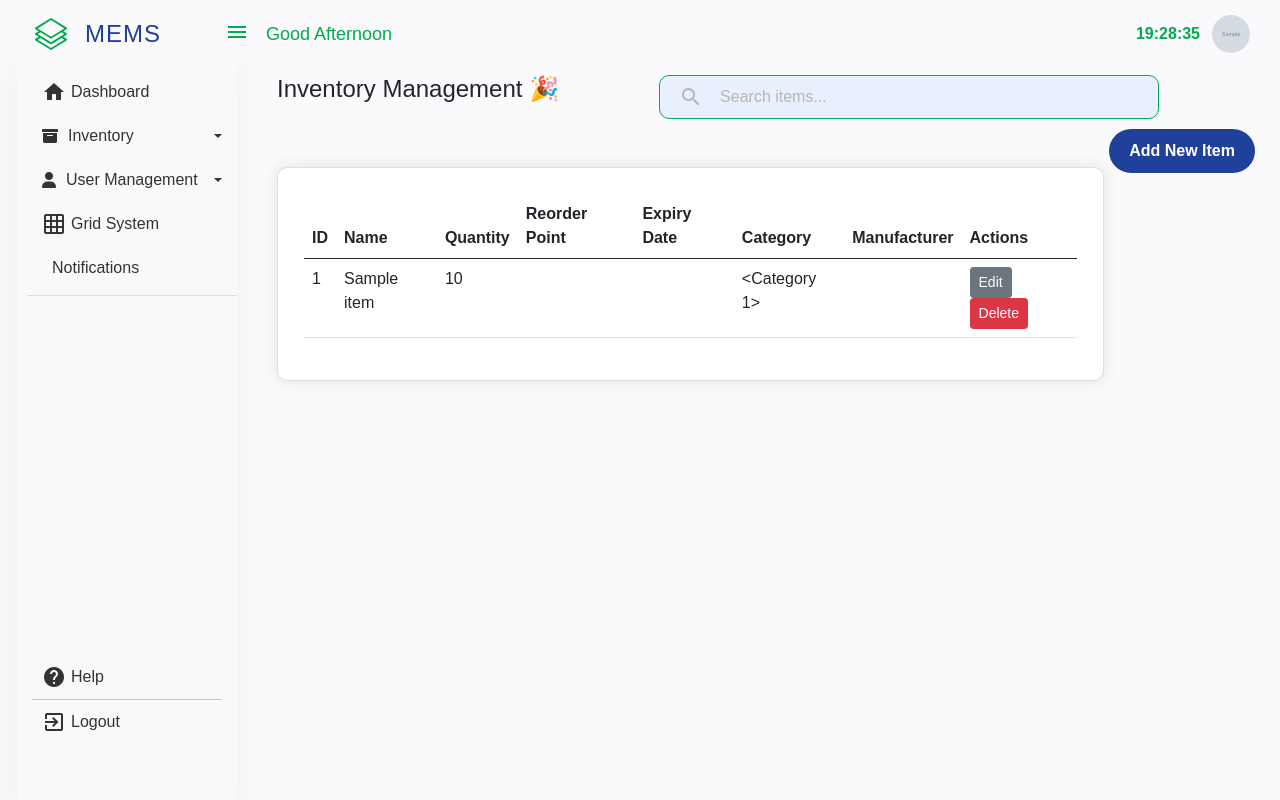
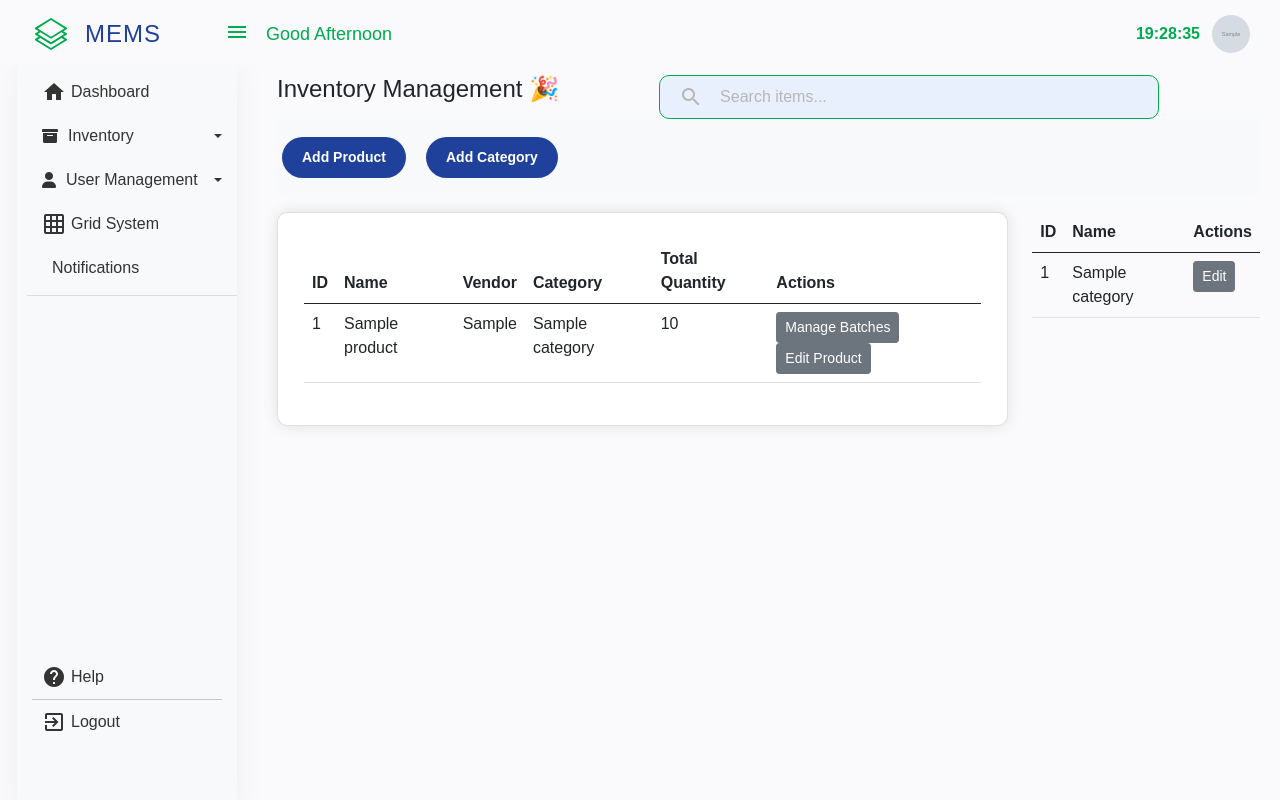
Before and after one commit to epythonlab/mems, a Flask app: page /inventory in a window 1280 px wide. Run offline with Flask 3, Linux system fonts and the light colour scheme; a user stored in the database is signed in; tables that the repository leaves empty hold one stand-in row (values such as "Sample post"); grey boxes marked "Sample" are stand-in pictures; parts of the project's set-up code (start-up, migrations or seed data) failed here and were passed over; some libraries are stand-ins or nearby versions.

Commit message:
inventory mngt updated

```diff
--- a/app/routes/inventory_routes.py
+++ b/app/routes/inventory_routes.py
@@ -1,6 +1,6 @@
-from flask import request, render_template, url_for, redirect, flash
+from flask import request, render_template, url_for, redirect, flash, jsonify
 from flask_security import login_required
-from app.models.inventory import InventoryItem
+from app.models.inventory import Product, Batch, Category
 from . import inventory_bp
 from datetime import datetime
 from app import db
@@ -8,56 +8,121 @@ from app import db
 @inventory_bp.route('/inventory')
 @login_required
 def inventory_list():
-    inventory = InventoryItem.query.all()
-    return render_template('inventory/inventory.html', inventory=inventory)
+    categories = Category.query.all()
+    products = Product.query.all()
+    return render_template('inventory/inventory.html', products=products, categories=categories)
 
-@inventory_bp.route('/addInventoryItem', methods=['GET', 'POST'])
+@inventory_bp.route('/add_product', methods=['GET', 'POST'])
 @login_required
-def add_inventory_item():
+def add_product():
     if request.method == 'POST':
-        try:
-            new_item = InventoryItem(
-                name=request.form['name'],
-                quantity=int(request.form['quantity']),
-                reorder_point=int(request.form['reorder_point']),
-                expiry_date=datetime.strptime(request.form['expiry_date'], '%Y-%m-%d'),
-                category=request.form['category'],
-                manufacturer=request.form['manufacturer']
-            )
-            db.session.add(new_item)
-            db.session.commit()
-            flash('Item added successfully!', 'success')
-            return redirect(url_for('inventory_bp.inventory_list'))
-        except Exception as e:
-            flash('Failed to add item: ' + str(e), 'error')
-            return redirect(url_for('inventory_bp.add_inventory_item'))
-    return render_template('inventory/add_item.html')
+        name = request.form['name']
+        category_id = request.form['category_id']
+        vendor = request.form['vendor']
 
-@inventory_bp.route('/updateInventoryItem', methods=['POST'])
+        product = Product(name=name, category_id=category_id, vendor=vendor)
+        db.session.add(product)
+        db.session.commit()
+
+        return redirect(url_for('inventory_bp.inventory_list'))
+
+    categories = Category.query.all()
+    return render_template('inventory/add_product.html', categories=categories)
+
+@inventory_bp.route('/manage_batch/<int:product_id>', methods=['GET', 'POST'])
 @login_required
-def update_inventory_item():
+def manage_batch(product_id):
+
+    product = Product.query.get_or_404(product_id)
+
     if request.method == 'POST':
-        try:
-            item_id = request.form['item_id']
-            item = InventoryItem.query.get_or_404(item_id)
-            item.name = request.form['name']
-            item.quantity = int(request.form['quantity'])
-            item.reorder_point = int(request.form['reorder_point'])
-            item.expiry_date = datetime.strptime(request.form['expiry_date'], '%Y-%m-%d')
-            item.category = request.form['category']
-            item.manufacturer = request.form['manufacturer']
-            db.session.commit()
-            flash('Item updated successfully!', 'success')
-            return redirect(url_for('inventory_bp.inventory_list'))
-        except Exception as e:
-            flash('Failed to update item: ' + str(e), 'error')
-            return redirect(url_for('inventory_bp.inventory_list'))
+        batch_number = request.form['batchNumber']
+        expiration_date = request.form['expirationDate']
+        quantity = request.form['quantity']
 
-@inventory_bp.route('/deleteInventoryItem/<int:item_id>', methods=['POST'])
+        # Check if batch already exists for the product
+        existing_batch = Batch.query.filter_by(product_id=product_id, batch_number=batch_number).first()
+
+        # Check if the batch number is already associated with another product
+        batch_associated_with_another_product = Batch.query.filter_by(batch_number=batch_number).filter(Batch.product_id != product_id).first()
+
+        if batch_associated_with_another_product:
+            flash(f'Batch number "{batch_number}" is already associated with another product', 'danger')
+            return redirect(url_for("inventory_bp.inventory_list"))
+
+        if existing_batch:
+            # Update existing batch
+            existing_batch.expiration_date = expiration_date
+            existing_batch.quantity = quantity
+            existing_batch.updated_at = datetime.utcnow()
+            flash_msg = f'Batch updated successfully to {product.name}'
+        else:
+            # Add new batch
+            new_batch = Batch(batch_number=batch_number,
+                              expiration_date=expiration_date,
+                              quantity=quantity,
+                              product_id=product_id,
+                              created_at = datetime.utcnow())
+            db.session.add(new_batch)
+            flash_msg = f'Batch added successfully to {product.name}'
+
+        # update stock level of the product based on batch and quantity
+        product.update_stock()
+        db.session.commit()
+        flash(flash_msg, 'success')
+
+    return redirect(url_for("inventory_bp.inventory_list"))
+
+@inventory_bp.route('/manage_batches/<product_id>', methods=['GET', 'POST'])
+@login_required
+def manage_batches(product_id):
+    product = Product.query.get_or_404(product_id)
+    if request.method == 'POST':
+        # Logic to manage batches (e.g., update batch details)
+        return redirect(url_for('inventory_bp.manage_batches', product_id=product_id))
+    return render_template('inventory/manage_batches.html', product=product)
+
+@inventory_bp.route('/add_category', methods=['GET', 'POST'])
+@login_required
+def add_category():
+    if request.method == 'POST':
+        category_names = request.form.getlist('name[]')
+        for name in category_names:
+            if name:  # Ensure the name is not empty
+                category = Category(name=name)
+                db.session.add(category)
+        db.session.commit()
+        flash("Categories added successfully.", 'success')
+        return redirect(url_for('inventory_bp.inventory_list'))
+
+    return render_template('inventory/add_category.html')
+
+@inventory_bp.route('/update_product/<int:product_id>', methods=['POST'])
+@login_required
+def update_product(product_id):
+    product = Product.query.get_or_404(product_id)
+
+    product.name = request.form['name']
+    product.category_id = request.form['category_id']
+    product.vendor = request.form['vendor']
+
+    # You can add more fields to update if needed
+
+    try:
+        db.session.commit()
+        flash('Product updated successfully', 'success')
+    except Exception as e:
+        db.session.rollback()
+        flash(f'Error updating product: {str(e)}', 'danger')
+
+    return redirect(url_for('inventory_bp.inventory_list'))
+
+
+@inventory_bp.route('/deleteProduct/<int:item_id>', methods=['POST'])
 @login_required
 def delete_inventory_item(item_id):
     try:
-        item = InventoryItem.query.get_or_404(item_id)
+        item = Product.query.get_or_404(item_id)
         db.session.delete(item)
         db.session.commit()
         flash('Item deleted successfully!', 'success')
@@ -68,10 +133,11 @@ def delete_inventory_item(item_id):
 @inventory_bp.route('/add_modal')
 @login_required
 def add_modal():
-    return render_template('inventory/add_item.html')
+    return render_template('inventory/add_product.html')
 
-@inventory_bp.route('/edit_modal/<item_id>')
+@inventory_bp.route('/edit_product/<product_id>')
 @login_required
-def edit_modal(item_id):
-    item = InventoryItem.query.get_or_404(item_id)
-    return render_template('inventory/edit_item.html', item=item)
+def edit_product(product_id):
+    categories = Category.query.all()
+    product = Product.query.get_or_404(product_id)
+    return render_template('inventory/edit_product.html', product=product, categories = categories)
--- a/app/templates/inventory/inventory.html
+++ b/app/templates/inventory/inventory.html
@@ -23,6 +23,7 @@
                     </form>
                 </div>
             </div>
+            {% include 'inventory/tab.html'%}
 
             <!-- Add a flash message that displays a wrong old password message -->
             {% with messages = get_flashed_messages(with_categories=true) %}
@@ -35,39 +36,67 @@
                     {% endfor %}
                 {% endif %}
             {% endwith %}
-            <div class="mb-5 float-left">
+            <!-- <div class="mb-5 float-left">
                 <button class="btn btn-primary button-hover mb-3" onclick="openModal('addModal', 'add')">Add New Item</button>
-            </div>
-            <div class="card custom-card-border table-responsive mt-3">
-                <div class="card-body">
+            </div> -->
+            <div class="row">
+                <div class="col-md-9">
+                    <div class="card custom-card-border table-responsive mt-3">
+                        <div class="card-body">
+                            <table class="table table-hover">
+                                <thead>
+                                    <tr>
+                                        <th>ID</th>
+                                        <th>Name</th>
+                                        <th>Vendor</th>
+                                        <th>Category</th>
+                                        <!-- <th>Expiry Date</th> -->
+                                        <th>Total Quantity</th>
+                                        <th>Actions</th>
+                                    </tr>
+                                </thead>
+                                <tbody>
+                                    {% for product in products %}
+                                    <tr>
+                                        <td>{{ product.id }}</td>
+                                        <td>{{ product.name }}</td>
+                                        <td>{{ product.vendor }}</td>
+                                        <td>{{ product.category.name }}</td>
+                                        <td>{{ product.stock }}</td>
+                                        <td>
+                                            <button class="btn btn-secondary btn-sm"
+                                            onclick="openModal('editModal', 'edit', '{{ product.id }}')">Manage Batches</button>
+                                            <button class="btn btn-secondary btn-sm" onclick="openModal('editProductModal', 'product', '{{ product.id }}')">Edit Product</button>
+                                           <!--- <form action="{{ url_for('inventory_bp.delete_inventory_item', item_id=product.id) }}" method="post" style="display:inline;">
+                                                <button type="submit" class="btn btn-danger btn-sm"  onclick="confirmDelete({{ product.id }})">Delete</button>
+                                            </form> -->
+                                        </td>
+                                    </tr>
+                                    {% endfor %}
+                                </tbody>
+                            </table>
+                        </div>
+                    </div>
+                </div>
+                <div class="col-md-3 mt-3">
                     <table class="table table-hover">
                         <thead>
                             <tr>
                                 <th>ID</th>
                                 <th>Name</th>
-                                <th>Quantity</th>
-                                <th>Reorder Point</th>
-                                <th>Expiry Date</th>
-                                <th>Category</th>
-                                <th>Manufacturer</th>
                                 <th>Actions</th>
                             </tr>
                         </thead>
                         <tbody>
-                            {% for item in inventory %}
+                            {% for category in categories %}
                             <tr>
-                                <td>{{ item.id }}</td>
-                                <td>{{ item.name }}</td>
-                                <td>{{ item.quantity }}</td>
-                                <td>{{ item.reorder_point }}</td>
-                                <td>{{ item.expiry_date }}</td>
-                                <td>{{ item.category }}</td>
-                                <td>{{ item.manufacturer }}</td>
+                                <td>{{ category.id }}</td>
+                                <td>{{ category.name }}</td>
+
                                 <td>
-                                    <button class="btn btn-secondary btn-sm" onclick="openModal('editModal', 'edit', '{{ item.id }}')">Edit</button>
-                                    <form action="{{ url_for('inventory_bp.delete_inventory_item', item_id=item.id) }}" method="post" style="display:inline;">
-                                        <button type="submit" class="btn btn-danger btn-sm"  onclick="confirmDelete({{ item.id }})">Delete</button>
-                                    </form>
+
+                                    <button class="btn btn-secondary btn-sm" onclick="openModal('editProductModal', 'category', '{{ category.id }}')">Edit</button>
+
                                 </td>
                             </tr>
                             {% endfor %}
@@ -75,17 +104,18 @@
                     </table>
                 </div>
             </div>
+
         </div>
     </div>
 </div>
 
 <!-- Add Item Modal -->
-<div id="addModal" class="modal">
+<div id="addProductModal" class="modal">
     <div class="modal-dialog">
         <div class="modal-content">
             <div class="modal-header">
-                <h5 class="modal-title">Add New Item</h5>
-                <button type="button" class="btn-close" onclick="closeModal('addModal')" aria-label="Close"></button>
+                <h5 class="modal-title">Add New Product</h5>
+                <button type="button" class="btn-close" onclick="closeModal('addProductModal')" aria-label="Close"></button>
             </div>
             <div class="modal-body" id="addModalContent">
                 <!-- Content will be loaded here via JavaScript -->
@@ -93,12 +123,27 @@
         </div>
     </div>
 </div>
-<!-- Edit Item Modal -->
+<!-- Add Item Modal -->
+<div id="addCategoryModal" class="modal">
+    <div class="modal-dialog">
+        <div class="modal-content">
+            <div class="modal-header">
+                <h5 class="modal-title">Add New Category</h5>
+                <button type="button" class="btn-close" onclick="closeModal('addCategoryModal')" aria-label="Close"></button>
+            </div>
+            <div class="modal-body" id="categoryModalContent">
+                <!-- Content will be loaded here via JavaScript -->
+            </div>
+        </div>
+    </div>
+</div>
+
+<!-- Manage Batches Modal -->
 <div id="editModal" class="modal">
     <div class="modal-dialog custom-modal-dialog">
         <div class="modal-content">
             <div class="modal-header">
-                <h5 class="modal-title">Edit Item</h5>
+                <h5 class="modal-title">Manage Batches</h5>
                 <button type="button" class="btn-close" onclick="closeModal('editModal')" aria-label="Close"></button>
             </div>
             <div class="modal-body" id="editModalContent">
@@ -107,6 +152,21 @@
         </div>
     </div>
 </div>
+<!-- Edit Product Modal -->
+<div id="editProductModal" class="modal">
+    <div class="modal-dialog custom-modal-dialog">
+        <div class="modal-content">
+            <div class="modal-header">
+                <h5 class="modal-title">Edit Product</h5>
+                <button type="button" class="btn-close" onclick="closeModal('editProductModal')" aria-label="Close"></button>
+            </div>
+            <div class="modal-body" id="editProductContent">
+                <!-- Content will be loaded here via JavaScript -->
+            </div>
+        </div>
+    </div>
+</div>
+
 
 <script>
      // Open modal function
@@ -114,19 +174,31 @@
         var modal = document.getElementById(modalId);
         modal.style.display = "block";
         var endpoint;
-        if (type === 'add') {
-            endpoint = '{{ url_for("inventory_bp.add_modal") }}';
+        if (type === 'addProduct') {
+            endpoint = '{{ url_for("inventory_bp.add_product") }}';
         } else if (type === 'edit' && itemId !== null) { // Check if itemId is not null or empty
-            endpoint = '{{ url_for("inventory_bp.edit_modal", item_id="") }}' + itemId; // Include itemId here
+            endpoint = '{{ url_for("inventory_bp.manage_batches", product_id="") }}' + itemId; // Include itemId here
+        }
+        else if(type === 'product' && itemId !== null){
+            endpoint = '{{url_for("inventory_bp.edit_product", product_id="")}}' + itemId;
+        }
+        else if(type === 'addCategory'){
+            endpoint = '{{ url_for("inventory_bp.add_category") }}';
         }
         fetch(endpoint)
             .then(response => response.text())
             .then(html => {
-                if (modalId === 'addModal') {
+                if (modalId === 'addProductModal') {
                     document.getElementById('addModalContent').innerHTML = html;
                 } else if (modalId === 'editModal') {
                     document.getElementById('editModalContent').innerHTML = html;
                 }
+             else if (modalId === 'editProductModal') {
+                document.getElementById('editProductContent').innerHTML = html;
+            }
+            else if (modalId === 'addCategoryModal') {
+                document.getElementById('categoryModalContent').innerHTML = html;
+            }
             })
             .catch(error => console.error('Error loading modal content:', error));
     }
@@ -143,7 +215,7 @@
         for (var i = 0; i < modals.length; i++) {
             var modal = modals[i];
             if (event.target == modal) {
-                modal.style.display = "none";
+                modal.style.display = "block";
             }
         }
     }
@@ -157,5 +229,26 @@
             event.preventDefault();
         }
     }
+
+    // adding input field to add more categories in one button click
+    function addField() {
+        const dynamicFields = document.getElementById('dynamicFields');
+        const inputCount = dynamicFields.children.length;
+        const newField = document.createElement('div');
+        newField.classList.add('form-group', 'input-group', 'mb-3');
+        newField.innerHTML = `
+            <input type="text" class="form-control" name="name[]" id="name${inputCount}" placeholder="Category Name ${inputCount + 2}" required>
+            <div class="input-group-append">
+                <button type="button" class="btn btn-danger" onclick="removeField(this)">
+                    <i class="fas fa-minus"></i>
+                </button>
+            </div>
+        `;
+        dynamicFields.appendChild(newField);
+    }
+
+    function removeField(button) {
+        button.closest('.form-group').remove();
+    }
 </script>
 {% endblock body %}
--- /dev/null
+++ b/app/templates/inventory/tab.html
@@ -0,0 +1,15 @@
+<nav class="navbar navbar-expand-lg navbar-light bg-light">
+    <button class="navbar-toggler" type="button" data-toggle="collapse" data-target="#navbarNav" aria-controls="navbarNav" aria-expanded="false" aria-label="Toggle navigation">
+        <span class="navbar-toggler-icon"></span>
+    </button>
+    <div class="collapse navbar-collapse" id="navbarNav">
+        <ul class="navbar-nav">
+            <li class="nav-item">
+                <button class="btn btn-primary btn-sm" onclick="openModal('addProductModal', 'addProduct')">Add Product</button>
+            </li>
+            <li class="nav-item">
+                <button class="btn btn-primary btn-sm" onclick="openModal('addCategoryModal', 'addCategory')">Add Category</button>
+            </li>
+        </ul>
+    </div>
+</nav>
--- a/run.py
+++ b/run.py
@@ -3,4 +3,4 @@ from app import create_app
 
 if __name__ == '__main__':
     app = create_app()
-    app.run(debug=True, host='192.168.43.232', port=5001)
+    app.run(debug=True, host='192.168.1.14', port=5001)
```
Also changed, not shown: app/models/inventory.py (+30 -9 lines), app/templates/inventory/add_batch.html (added, +20 -0 lines), app/templates/inventory/add_category.html (added, +15 -0 lines), app/templates/inventory/add_product.html (added, +20 -0 lines), app/templates/inventory/edit_item.html (deleted, +0 -30 lines), app/templates/inventory/edit_product.html (added, +27 -0 lines), app/templates/inventory/index.html (added, +17 -0 lines), app/templates/inventory/manage_batches.html (added, +18 -0 lines), app/static/images/8e2f3617dfb4a58d.png (added).
